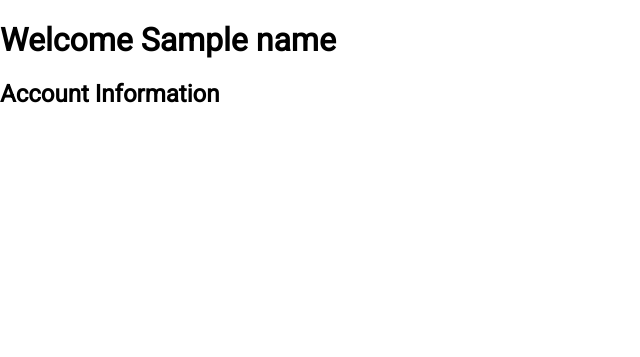
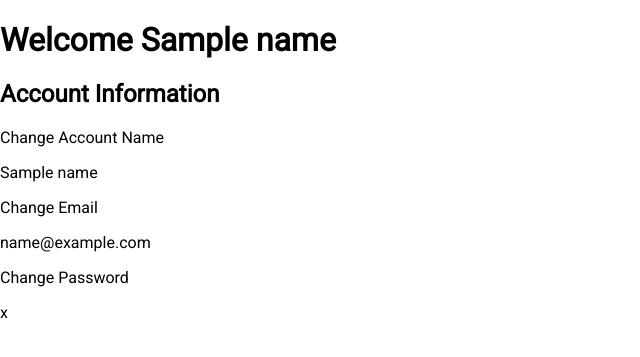
Before and after one commit to yorozc/News-Aggregator, a Flask app: template website/templates/settings.html in a window 1280 px wide. Shown: the part 78-435 px from the top of the page, without its empty margins (0-640 px from the left). Run offline with Flask 3, Linux system fonts and the light colour scheme; the template is opened without the code that fills it: most values are stand-ins (such as "Sample title", 1, 10 or a date in 2020).

Commit message:
added more to settings page

```diff
--- a/website/templates/settings.html
+++ b/website/templates/settings.html
@@ -16,7 +16,18 @@
 
         <div class="options"> <!-- holds what the user can change. Passwords, etc. -->
             <h2>Account Information</h2>
-            <div></div>
+            <div id="change-name">
+                <p>Change Account Name</p>
+                {{ name | capitalize}}
+            </div>
+            <div id="change-email">
+                <p>Change Email</p>
+                {{ email }}
+            </div>
+            <div id="change-password">
+                <p>Change Password</p>
+                {{ password }}
+            </div>
         </div>
 
     </div>
```
Also changed, not shown: website/settings.py (+8 -1 lines).
